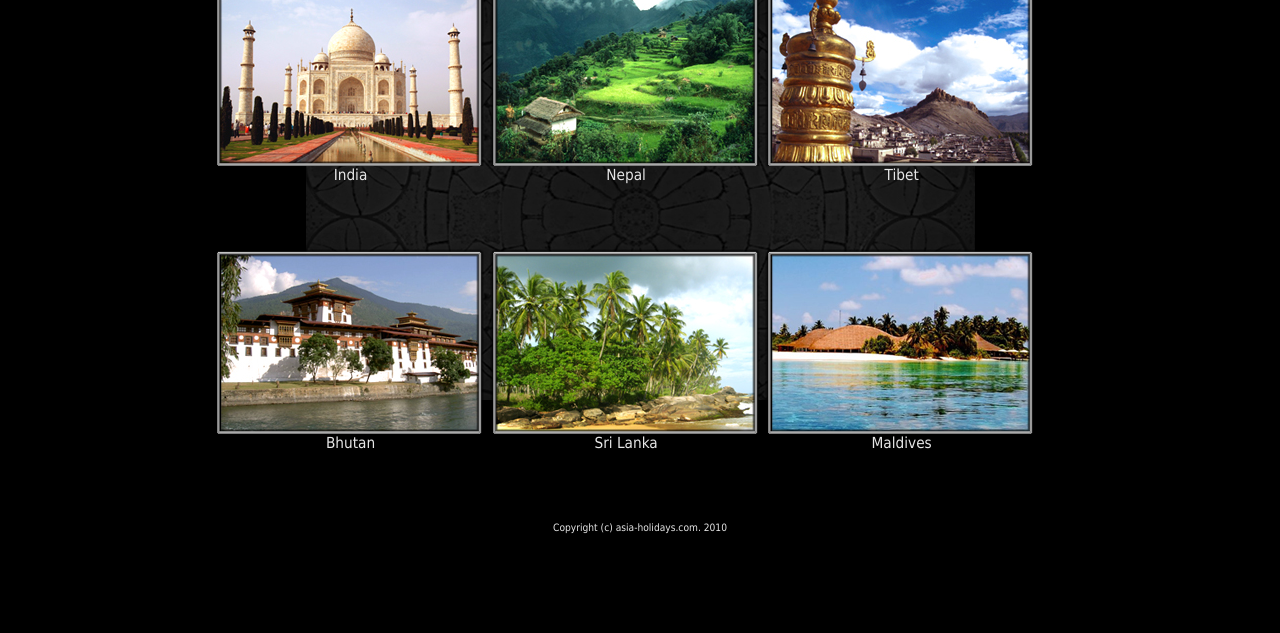
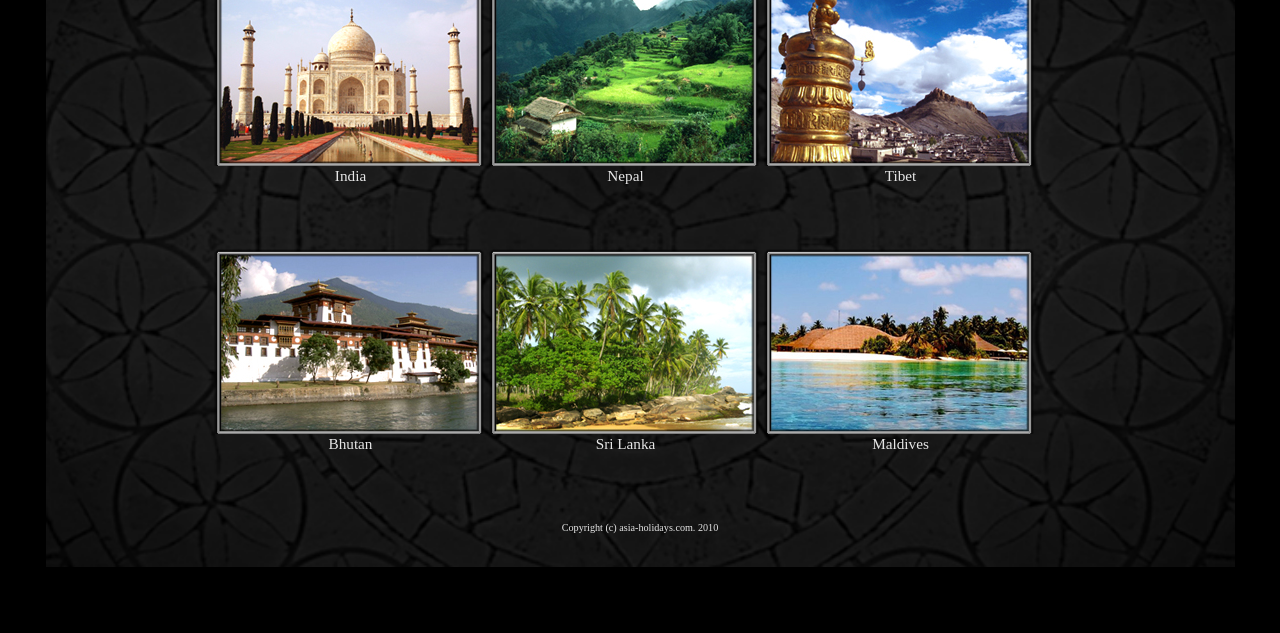
Before and after one commit to biomagic/biomagic.github.io, a plain HTML site: page dz3-bonus/index.html in a window 1280 px wide. Shown: the part 167-800 px from the top of the page. Drawn offline with Linux system fonts and the light colour scheme.

Commit message:
dz3_bonus corrections

```diff
--- a/dz3-bonus/css/stylesheet.css
+++ b/dz3-bonus/css/stylesheet.css
@@ -1,12 +1,13 @@
 body {
-	background-color: #000000;
+	background: #000000 url(../img/bg-image.jpg) center no-repeat;
+	background-size: contain;
 	color: #e6e6e6;
+	font-family: Tahoma, serif;
 }
 
 .wrapper {
 	width: 960px;
 	margin: 4px auto 0 auto;
-	font-family: Tahoma, serif;
 }
 
 .container {
@@ -34,7 +35,7 @@ body {
 /* Countries */
 
 .countries {
-	background: url(../img/bg-image.jpg) no-repeat top;
+
 }
 
 .countries li {
```
